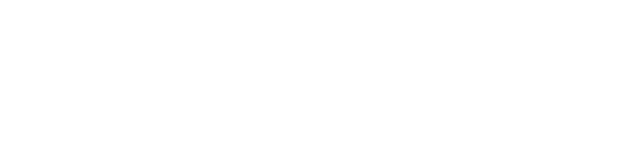
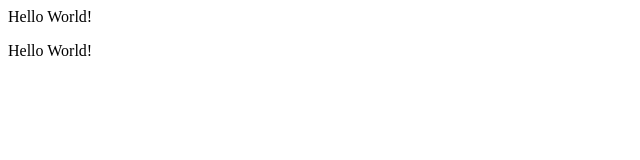
Before and after one commit to htheresatran/ITC-111, a plain HTML site: page classEx/classEx01.html in a window 1280 px wide. Shown: the whole page, without its empty margins (0-640 px from the left). Drawn offline with Linux system fonts and the light colour scheme.

Commit message:
Update classEx01.html

```diff
--- a/classEx/classEx01.html
+++ b/classEx/classEx01.html
@@ -1,11 +1,14 @@
 <!DOCTYPE html>
 <html lang="en">
+
 <head>
-    <meta charset="UTF-8">
-    <meta name="viewport" content="width=device-width, initial-scale=1.0">
     <title>Class Exercise 01</title>
 </head>
+
+
 <body>
+    Hello World!
+    <p>Hello World!</p>
+</body>
 
-</body>
 </html>
```
